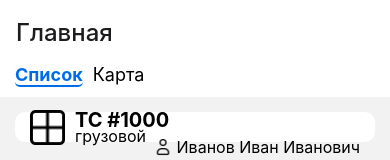
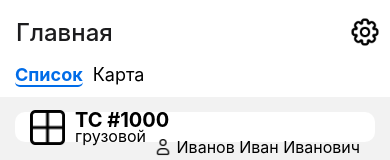
Before and after one commit to Anto-MSHK/test_task_welbex, a React Native app: screen /Home in a window 390 px wide. Shown: the top 160 px of the page. Built offline with nearby package versions, Linux system fonts and the light colour scheme.

Commit message:
add settings btn

```diff
--- a/src/navigation/Navigation.tsx
+++ b/src/navigation/Navigation.tsx
@@ -1,5 +1,5 @@
 import { FC } from "react";
-import { View, Text } from "react-native";
+import { StyleSheet, TouchableOpacity, Image } from "react-native";
 import { NavigationContainer } from "@react-navigation/native";
 import { createNativeStackNavigator } from "@react-navigation/native-stack";
 import { TypeRootStackParamList } from "./types";
@@ -18,9 +18,25 @@ export const Navigation: FC = () => {
             title: "Главная",
             headerShadowVisible: false,
             headerTitleStyle: { fontSize: 24 },
+            headerRight: () => (
+              <TouchableOpacity>
+                <Image
+                  source={require("../icons/settings.png")}
+                  style={styles.settingsIcon}
+                />
+              </TouchableOpacity>
+            ),
           }}
         />
       </Stack.Navigator>
     </NavigationContainer>
   );
 };
+
+const styles = StyleSheet.create({
+  settingsIcon: {
+    width: 30,
+    height: 30,
+    marginRight: 10,
+  },
+});
```
Also changed, not shown: src/icons/settings.png (added).
